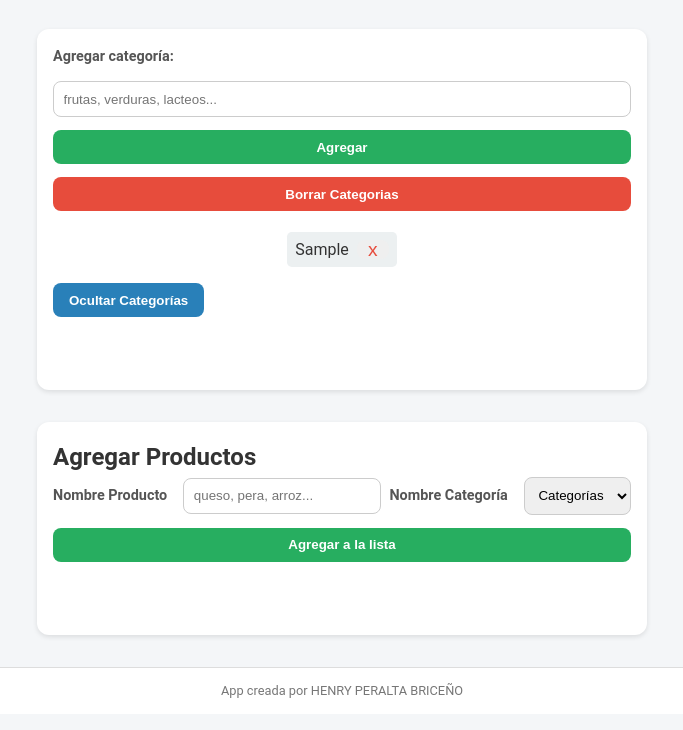
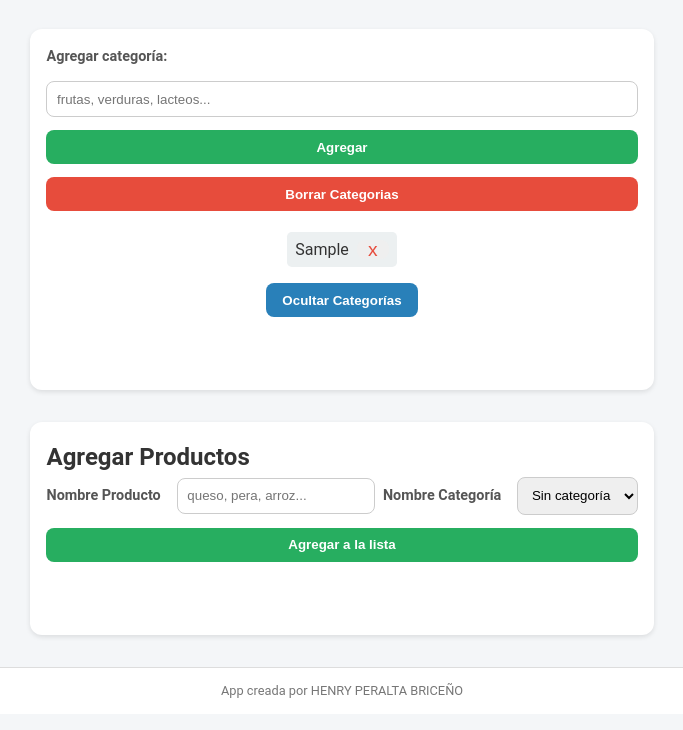
Before and after one commit to HenryPB123/market_list, a plain HTML site: page index.html in a window 1280 px wide. Both pictures are taken after typing "Sample" into the empty fields and a click on the button "Agregar". Shown: the part 70-800 px from the top of the page, without its empty margins (298-981 px from the left). Drawn offline with Linux system fonts and the light colour scheme.

Commit message:
Corrige botón Mostrar categorías

```diff
--- a/app.js
+++ b/app.js
@@ -69,7 +69,7 @@
     if (selectCategories) {
       selectCategories.innerHTML = "";
       const optionEmpty = document.createElement("option");
-      optionEmpty.textContent = "Categorías";
+      optionEmpty.textContent = "Sin categoría";
       selectCategories.appendChild(optionEmpty);
 
       for (let i = 0; i < state.categories.length; i++) {
--- a/style.css
+++ b/style.css
@@ -100,11 +100,20 @@ button:hover {
   align-items: center;
   justify-content: space-around;
 }
-
+.categories {
+  display: flex;
+  flex-direction: column;
+}
+.categories :last-child {
+  /* width: 40%; */
+  align-self: center;
+}
 .show_cats {
+  display: flex;
   margin-top: 0.5rem;
   background: #2980b9;
   color: #fff;
+  text-align: center;
 }
 
 .div_container_cat {
```
